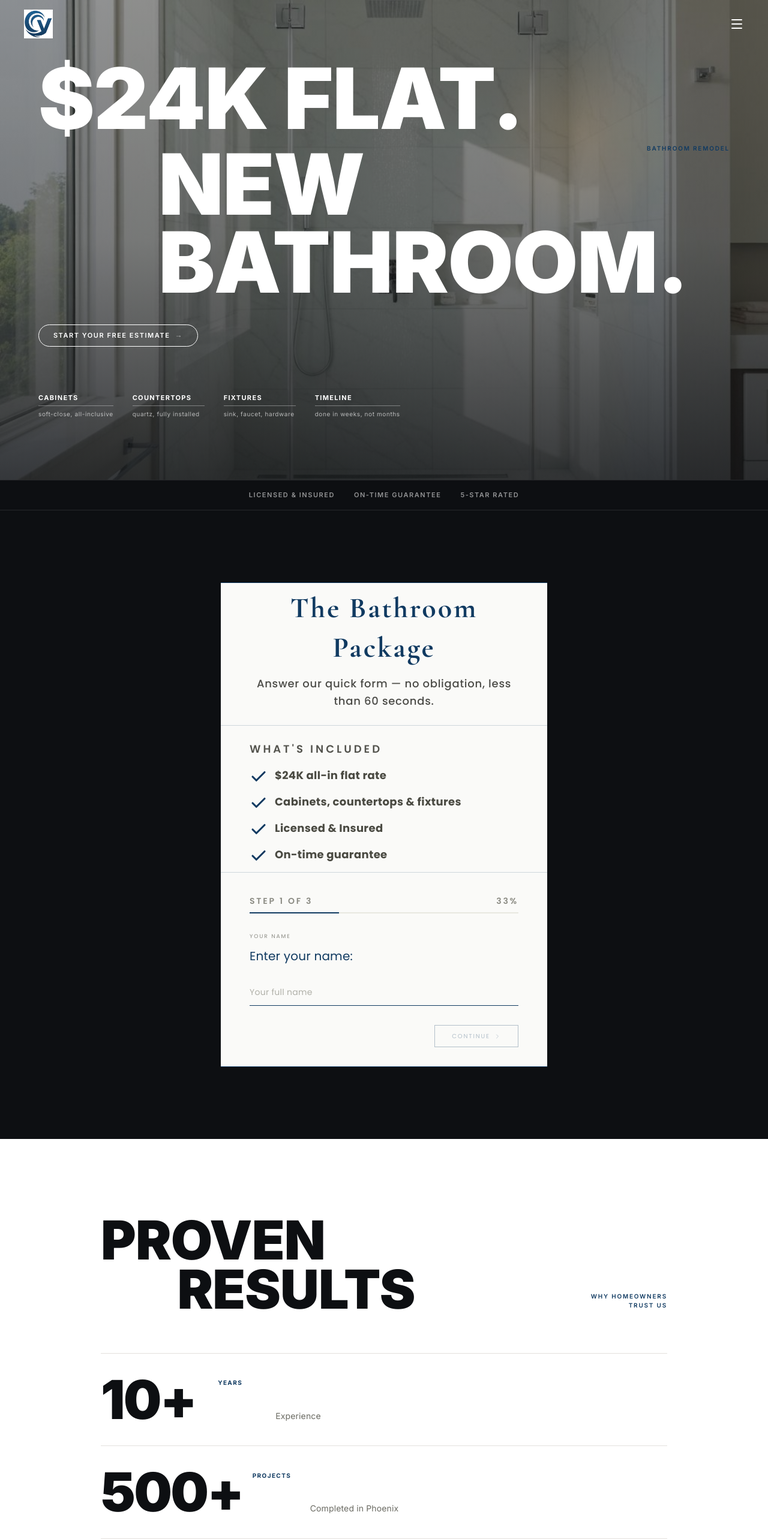
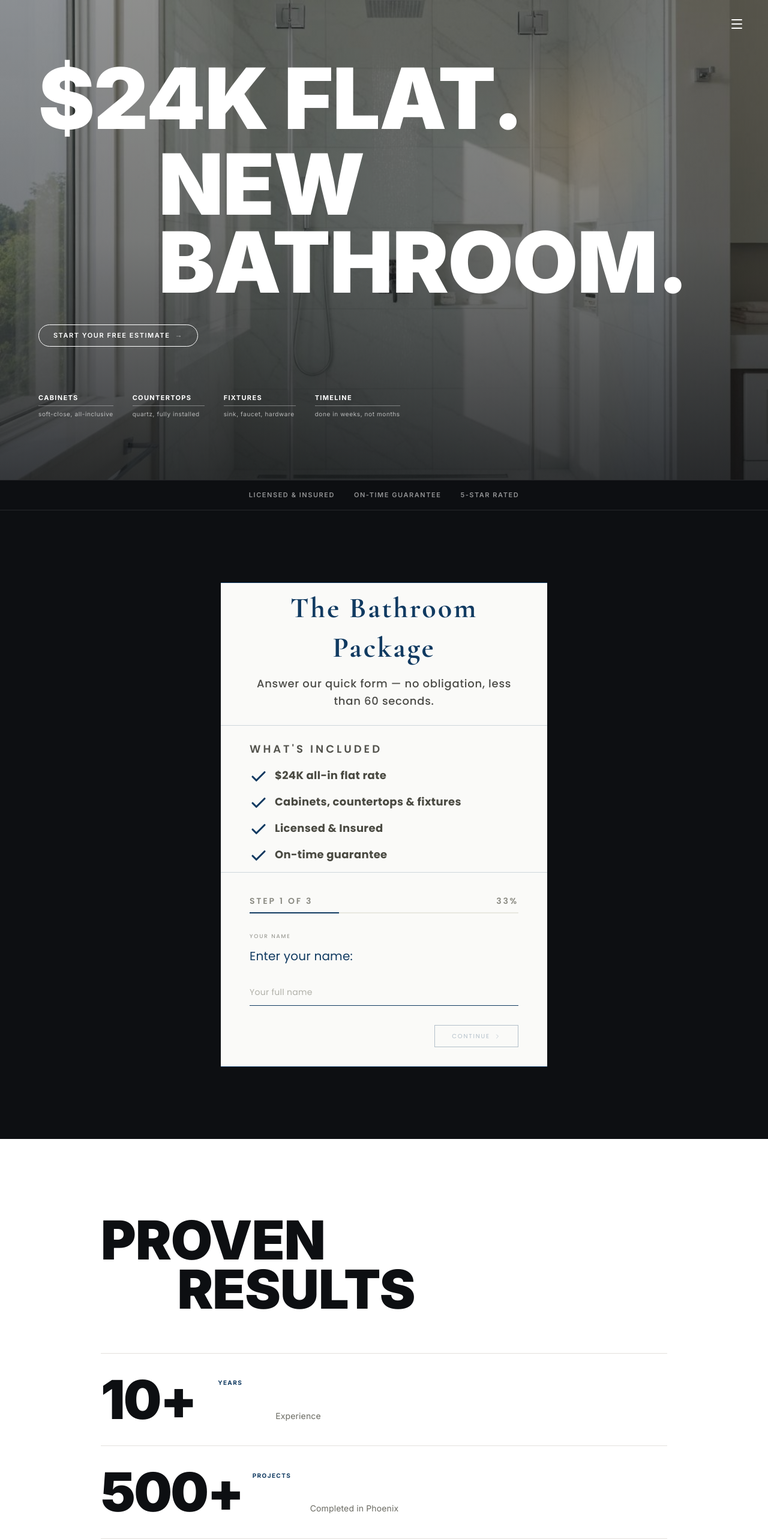
Before and after one commit to Fbet590/CVPi-Bathrooms, a Next.js app: page / in a window 1280 px wide. Shown: the top 2566 px of the page at 60% size. Built offline with nearby package versions, Linux system fonts and the light colour scheme.

Commit message:
feat: remove FAQ section and update landing page layout
Co-authored-by: Fbet590 <271462897+Fbet590@users.noreply.github.com>

```diff
--- a/app/page.tsx
+++ b/app/page.tsx
@@ -5,7 +5,6 @@ import { Stats } from "@/components/landing/stats"
 import { Testimonials } from "@/components/landing/testimonials"
 import { Services } from "@/components/landing/services"
 import { Gallery } from "@/components/landing/gallery"
-import { FAQ } from "@/components/landing/faq"
 import { Footer } from "@/components/landing/footer"
 
 export default function Home() {
@@ -19,7 +18,6 @@ export default function Home() {
         <Testimonials />
         <Services />
         <Gallery />
-        <FAQ />
       </main>
       <Footer />
     </>
--- a/components/landing/hero.tsx
+++ b/components/landing/hero.tsx
@@ -75,14 +75,6 @@ export function Hero() {
           className="absolute bottom-0 left-0 right-0 px-6 md:px-10 lg:px-16"
           style={{ paddingBottom: "clamp(48px, 8vw, 120px)" }}
         >
-          {/* Eyebrow — upper-right of hero */}
-          <p
-            className="eyebrow absolute"
-            style={{ top: "clamp(88px, 12vw, 140px)", right: "clamp(24px, 5vw, 80px)" }}
-          >
-            Bathroom Remodel
-          </p>
-
           {/* Headline — staggered two-line indent */}
           <div
             ref={(el) => addRevealRef(el as HTMLDivElement, 0)}
--- a/components/landing/navbar.tsx
+++ b/components/landing/navbar.tsx
@@ -1,6 +1,5 @@
 "use client"
 
-import Image from "next/image"
 import { useEffect, useState } from "react"
 import { Menu, X } from "lucide-react"
 
@@ -27,19 +26,8 @@ export function Navbar() {
         borderBottom: scrolled ? "1px solid rgba(255,255,255,0.08)" : "none",
       }}
     >
-      <div className="container mx-auto px-6 md:px-10">
-        <div className="flex items-center justify-between h-16 md:h-20">
-          {/* Logo */}
-          <div className="relative h-10 w-10 md:h-12 md:w-12 flex-shrink-0">
-            <Image
-              src="/images/logo.png"
-              alt="CV Remodeling Logo"
-              fill
-              className="object-contain"
-            />
-          </div>
-
-          {/* Hamburger */}
+      <div className="container mx-auto px-6 md:px-10 flex justify-end h-16 md:h-20 items-center">
+        {/* Hamburger only */}
         <button
           aria-label={menuOpen ? "Close menu" : "Open menu"}
           onClick={() => setMenuOpen(!menuOpen)}
@@ -47,7 +35,6 @@ export function Navbar() {
         >
           {menuOpen ? <X className="w-6 h-6" /> : <Menu className="w-6 h-6" />}
         </button>
-        </div>
       </div>
 
       {/* Mobile / full-screen menu drawer */}
--- a/components/landing/stats.tsx
+++ b/components/landing/stats.tsx
@@ -82,9 +82,8 @@ export function Stats() {
     >
       <div className="container mx-auto px-6 md:px-10 max-w-5xl">
 
-        {/* Header row: eyebrow right / headline left */}
-        <div className="flex flex-col md:flex-row md:items-end md:justify-between gap-6 mb-16">
-          <div>
+        {/* Header row: headline left */}
+        <div className="mb-16">
           <h2
             className="headline-stagger"
             style={{
@@ -104,13 +103,6 @@ export function Stats() {
           >
             RESULTS
           </h2>
-          </div>
-          <p
-            className="eyebrow md:text-right"
-            style={{ marginBottom: "0.5rem" }}
-          >
-            Why homeowners<br />trust us
-          </p>
         </div>
 
         {/* Stats grid */}
```
Lines whose indentation alone changed are shown as unchanged.
